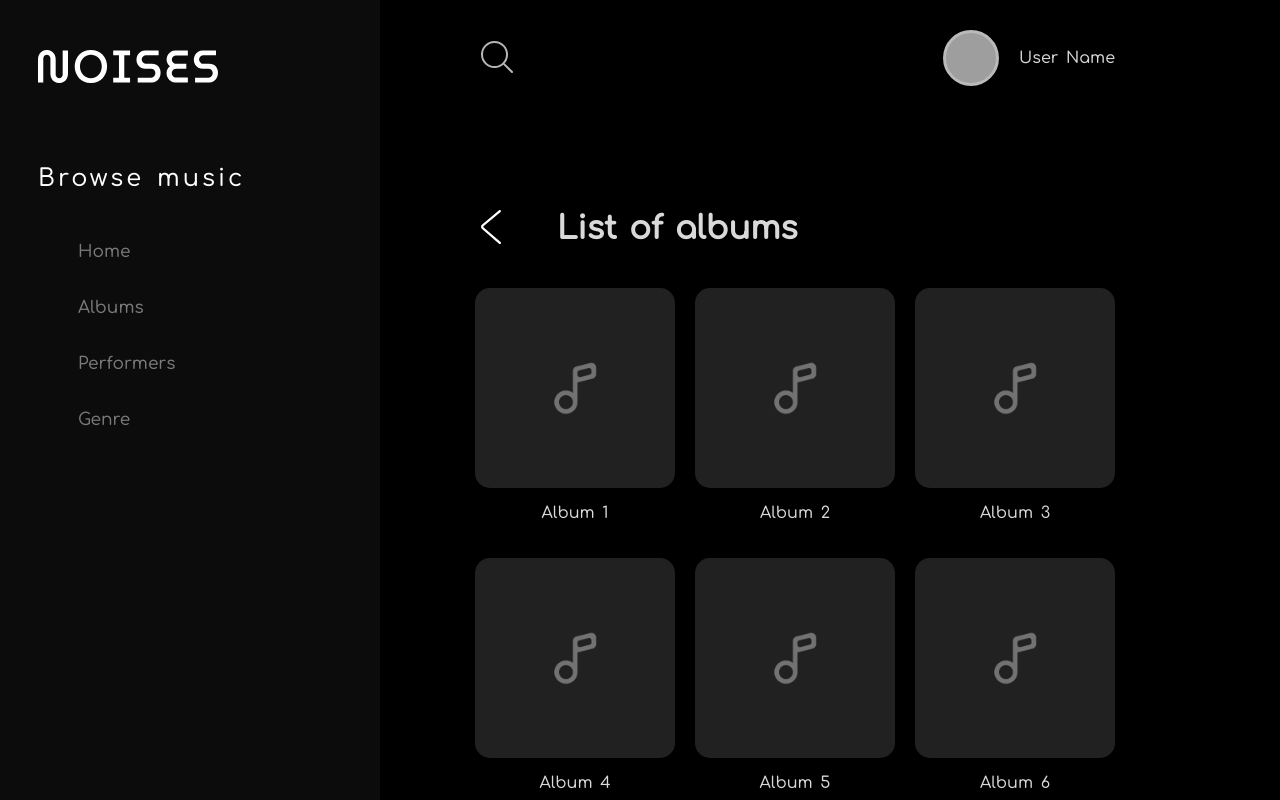
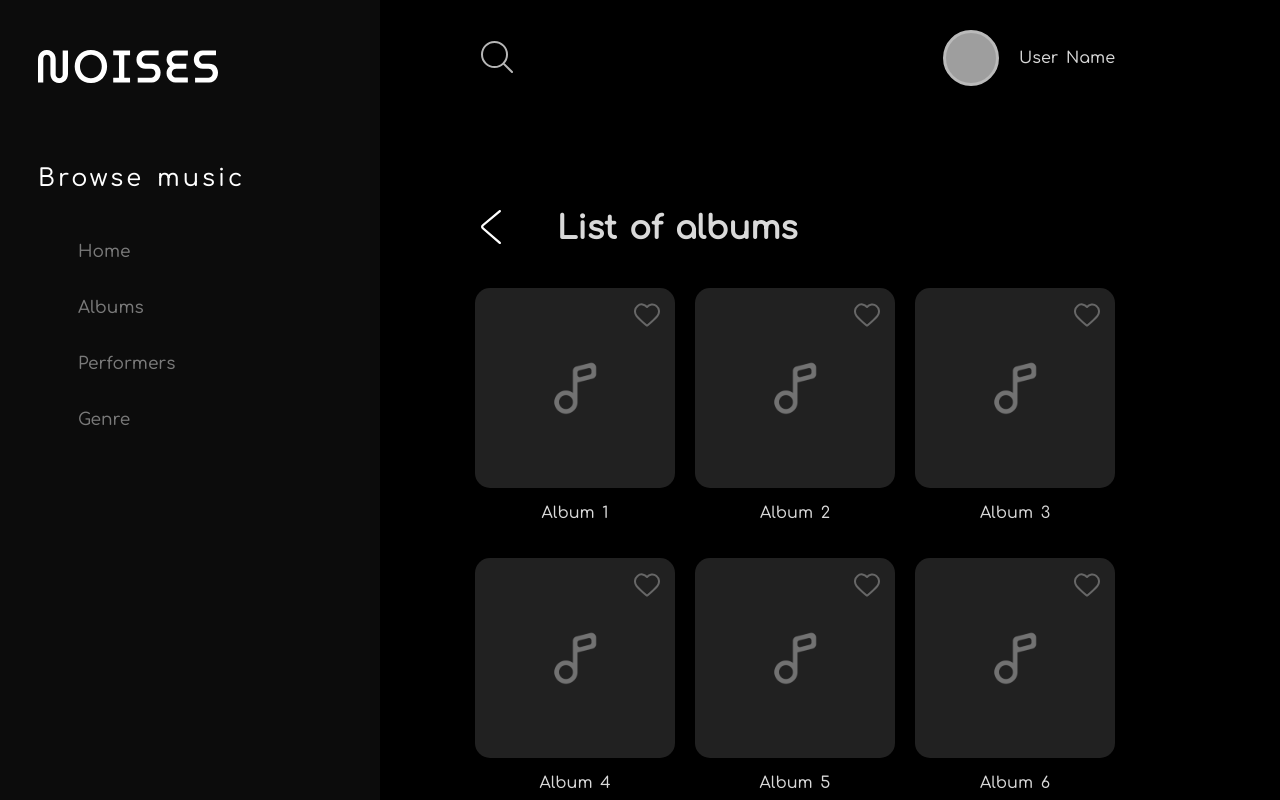
Before and after one commit to hTKzmak/Noises_web-project, a React (Create React App) app in the folder frontend/: page /albums in a window 1280 px wide. Shown: the top 800 px of the page. Built offline with nearby package versions, Linux system fonts and the light colour scheme; grey boxes are pictures that could not be loaded; the HTML template or start-up script is replaced by a standard one.

Commit message:
adding heart for performers and albums

```diff
--- a/frontend/src/App.jsx
+++ b/frontend/src/App.jsx
@@ -52,8 +52,8 @@ function App() {
           <PlayerApp />
           <Routes>
             <Route path='/' element={<HomePage />} />
-            <Route path='/albums' element={<AlbumsPage title="List of albums"/>} />
-            <Route path='/performers' element={<PerformersPage title="List of performers"/>} />
+            <Route path='/albums' element={<AlbumsPage title="List of albums" showHeart={true}/>} />
+            <Route path='/performers' element={<PerformersPage title="List of performers" showHeart={true}/>} />
             <Route path='/genres' element={<GenresPage />} />
 
             <Route path='/music' element={<MusicPage title="Some music" image={'https://images.unsplash.com/photo-1567360425618-1594206637d2?q=80&w=2068&auto=format&fit=crop&ixlib=rb-4.0.3&ixid=M3wxMjA3fDB8MHxwaG90by1wYWdlfHx8fGVufDB8fHx8fA%3D%3D'}/>} />
--- a/frontend/src/components/BlocksList/index.jsx
+++ b/frontend/src/components/BlocksList/index.jsx
@@ -1,13 +1,13 @@
 import style from './BlocksList.module.scss'
 import BlockItem from "./items/BlockItem"
 
-function BlocksList({data, withoutAnimation}) {
+function BlocksList({data, withoutAnimation, showHeart}) {
 
     return (
         <div>
             <div className={style.blocksList}>
                 {data.map(elem =>
-                    <BlockItem key={elem.id} id={elem.id} title={elem.title} background={elem.background} href={elem.href} withoutAnimation={withoutAnimation}/>
+                    <BlockItem key={elem.id} id={elem.id} title={elem.title} background={elem.background} href={elem.href} withoutAnimation={withoutAnimation} showHeart={showHeart}/>
                 )}
             </div>
         </div>
--- a/frontend/src/components/BlocksList/items/BlockItem/BlockItem.module.scss
+++ b/frontend/src/components/BlocksList/items/BlockItem/BlockItem.module.scss
@@ -15,6 +15,7 @@
 .blockItem {
     width: auto;
     text-align: center;
+    position: relative;
 
     a {
         text-decoration: none;
@@ -46,6 +47,13 @@
         background-repeat: no-repeat;
         background-position: center center;
         background-size: cover;
+    }
+
+    .musicOtherInfo {
+        position: absolute;
+        cursor: pointer;
+        top: 15px;
+        right: 15px;
     }
 
     @media screen and (max-width: 1500px) {
--- a/frontend/src/components/BlocksList/items/BlockItem/index.jsx
+++ b/frontend/src/components/BlocksList/items/BlockItem/index.jsx
@@ -1,13 +1,32 @@
 import style from './BlockItem.module.scss'
+
 import { Link } from 'react-router-dom'
+import { useState } from 'react'
 
-function BlockItem({ id, title, background, withoutAnimation, href }) {
+import { ReactComponent as AddMusic } from '../../../../assets/icons/heart.svg'
+import { ReactComponent as AddedMusic } from '../../../../assets/icons/heart_full.svg'
+
+function BlockItem({ id, title, background, withoutAnimation, href, showHeart }) {
+
+    // нужен для добавления любимой музыки
+    let [addedFavor, setAddedFavor] = useState(false)
+
+    function addFavorMusic() {
+        setAddedFavor(!addedFavor)
+    }
+
     return (
         <div className={style.blockItem} id={id}>
             <Link to={href}>
                 <div className={withoutAnimation === true ? style.blockItemImg_withoutAnim : style.blockItemImg} style={{ backgroundImage: `url(${background})` }}></div>
                 <p>{title}</p>
             </Link>
+
+            {showHeart === true &&
+                <div className={style.musicOtherInfo} onClick={() => addFavorMusic()}>
+                    {!addedFavor ? <AddMusic /> : <AddedMusic />}
+                </div>
+            }
         </div>
     )
 }
--- a/frontend/src/pages/AlbumsPage.jsx
+++ b/frontend/src/pages/AlbumsPage.jsx
@@ -2,7 +2,7 @@ import BlocksList from "../components/BlocksList"
 import PreviousButton from "../components/UI/PreviousButton"
 import bg from '../assets/images/undefined.png'
 
-function AlbumsPage({title}) {
+function AlbumsPage({title, showHeart}) {
 
     let blockChooseArr = [
         { id: 1, title: 'Album 1', background: bg, href: '/music'},
@@ -24,7 +24,7 @@ function AlbumsPage({title}) {
                 {/* <h1>List of  Albums</h1> */}
                 <h1>{title}</h1>
             </div>
-            <BlocksList data={blockChooseArr} withoutAnimation={true}/>
+            <BlocksList data={blockChooseArr} withoutAnimation={true} showHeart={showHeart}/>
         </main>
     )
 }
--- a/frontend/src/pages/PerformersPage.jsx
+++ b/frontend/src/pages/PerformersPage.jsx
@@ -2,7 +2,7 @@ import BlocksList from "../components/BlocksList"
 import PreviousButton from "../components/UI/PreviousButton"
 import bg from '../assets/images/undefined.png'
 
-function PerformersPage({title}){
+function PerformersPage({title, showHeart}){
 
     let blockChooseArr = [
         { id: 1, title: 'Performer 1', background: bg, href: '/music'},
@@ -21,7 +21,7 @@ function PerformersPage({title}){
                 {/* <h1>List of Performers</h1> */}
                 <h1>{title}</h1>
             </div>
-            <BlocksList data={blockChooseArr} withoutAnimation={true}/>
+            <BlocksList data={blockChooseArr} withoutAnimation={true} showHeart={showHeart}/>
         </main>
     )
 }
```
Also changed, not shown: frontend/src/assets/icons/heart.svg (added), frontend/src/assets/icons/heart_full.svg (added).
